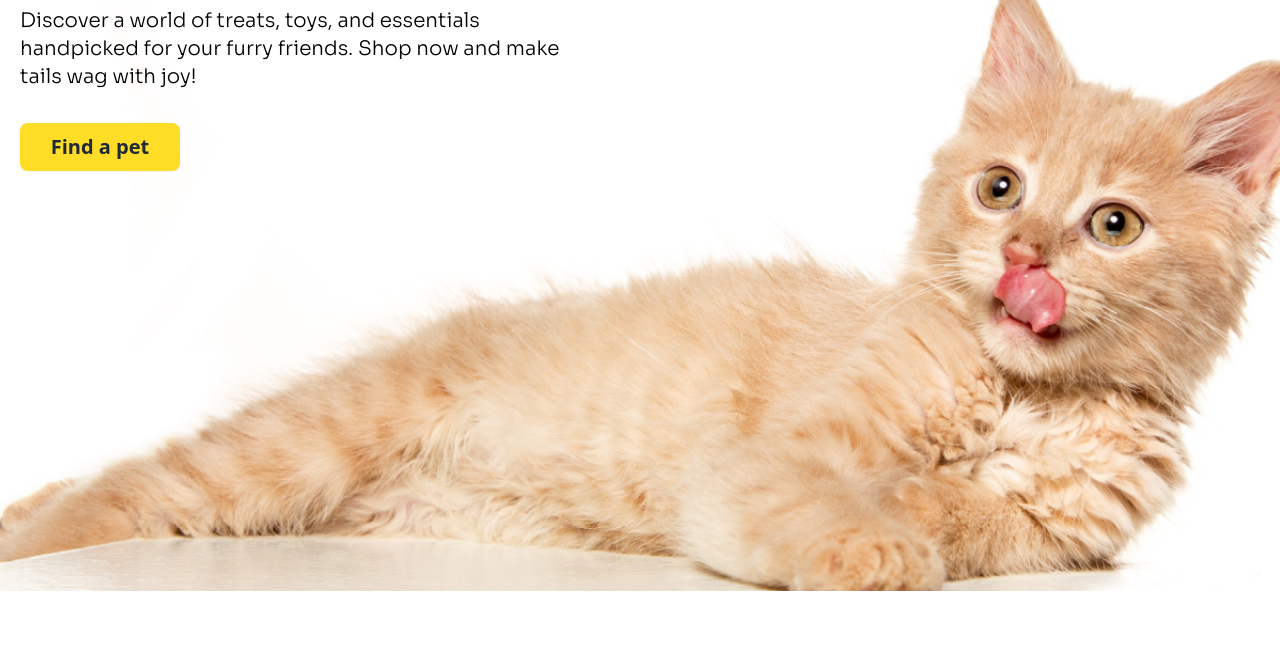
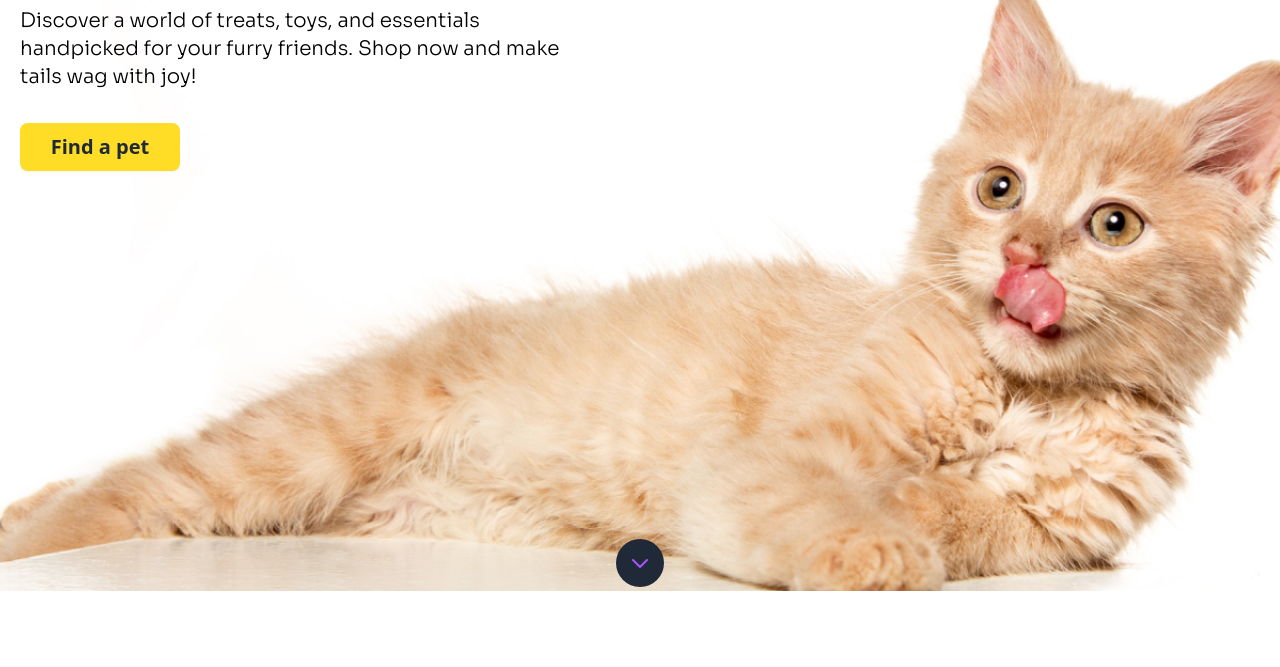
Before and after one commit to Iftekhar-Tasnim/Browse4Pets, a plain HTML site: page index.html in a window 1280 px wide. Shown: the part 285-952 px from the top of the page. Drawn offline with nearby package versions, Linux system fonts and the light colour scheme; a web font is replaced by a local one.

Commit message:
scroll added

```diff
--- a/index.html
+++ b/index.html
@@ -176,6 +176,17 @@
             />
           </div>
         </div>
+<!-- Scrool animation icon -->
+        <div class="flex justify-center items-center -mt-10">
+          <div class="flex justify-center items-center w-12 h-12 bg-gray-800 rounded-full animate-bounce">
+            <svg class="w-6 h-6 text-purple-500" xmlns="http://www.w3.org/2000/svg" fill="none" viewBox="0 0 24 24" stroke="currentColor">
+              <path stroke-linecap="round" stroke-linejoin="round" stroke-width="2" d="M19 9l-7 7-7-7"/>
+            </svg>
+          </div>
+        </div>
+
+
+
       </section>
 
       <!-- Browse By Categories -->
@@ -571,7 +582,7 @@
               <p class="text-gray-600 mb-4 font-sora">
                 Exclusive training tips, tricks, product deals and more.
               </p>
-              <form class="mb-2 px-2">
+              <form class="mb-2 ">
                 <input
                   type="email"
                   placeholder="Enter email..."
```
